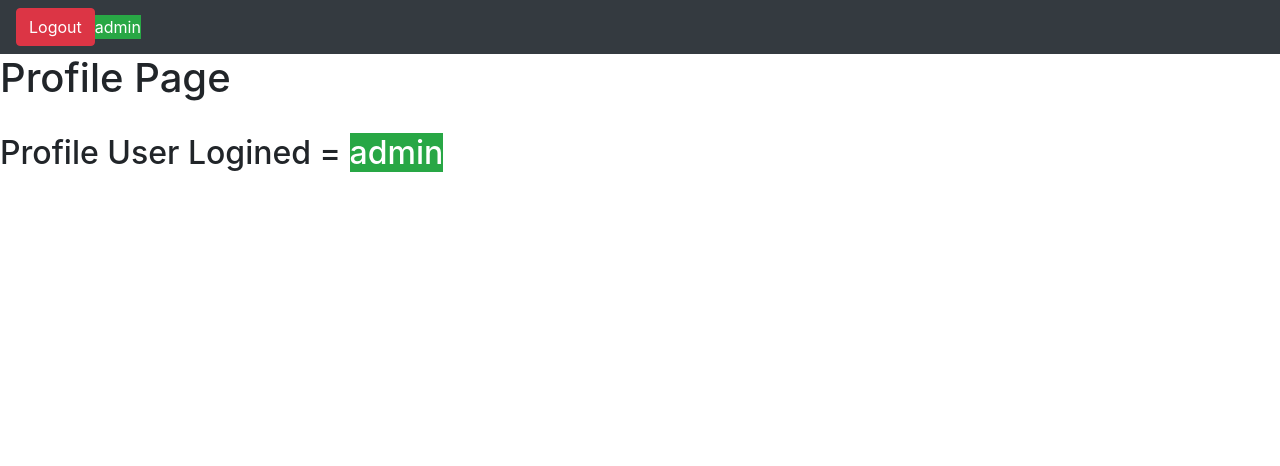
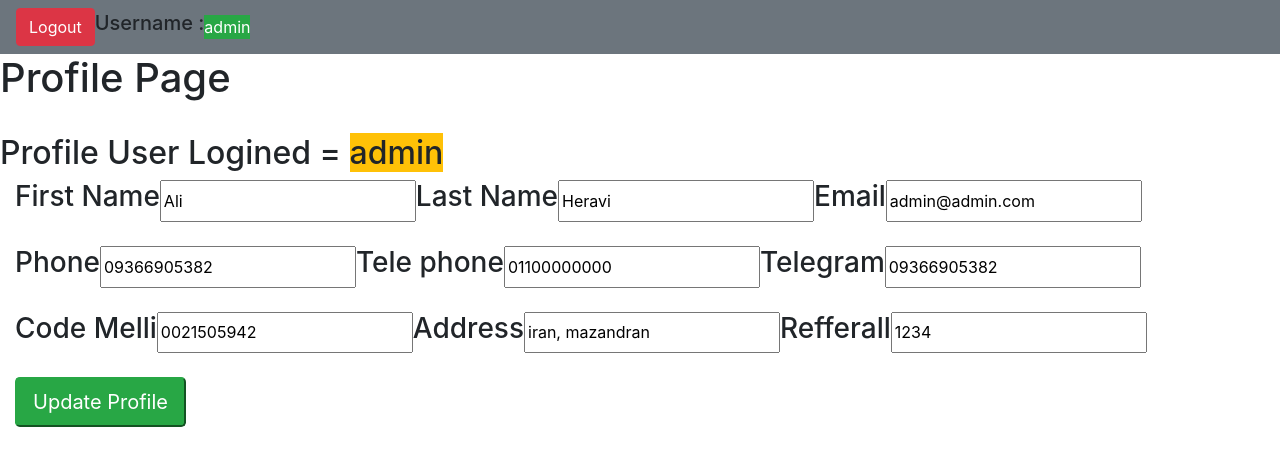
Before and after one commit to 6lineir/back-system, a Django app: page /accounts/profile/ in a window 1280 px wide. Shown: the top 466 px of the page. Run offline with Django 3.2, Linux system fonts and the light colour scheme; a user stored in the database is signed in; some libraries are stand-ins or nearby versions.

Commit message:
add EditeProfile form

```diff
--- /dev/null
+++ b/accounts/form.py
@@ -0,0 +1,20 @@
+from django import forms
+from django.forms import ModelForm
+from .models import User
+
+class EditProfileForm(ModelForm):
+  class Meta:
+    model = User
+    fields = (
+      "last_name",
+      "first_name",
+      "email",
+      "phone",
+      "tphone",
+      "telegram",
+      "codeMelli",
+      "addres",
+      "imageVertify1",
+      "imageVertify2",
+      "referallcode"
+    )
--- a/accounts/views.py
+++ b/accounts/views.py
@@ -1,13 +1,24 @@
 from django.shortcuts import render,redirect
 from .models import User
 from django.contrib import auth
-
+from django.contrib.auth.decorators import login_required
+from .form import EditProfileForm
 # Create your views here.
 def index(request):
+
   return render(request, "registration/index.html")
 
+@login_required
 def profile(request):
-  return render(request, "registration/profile.html")
+    if request.method == "POST":
+      form = EditProfileForm(request.POST, instance=request.user)
+      if form.is_valid:
+        form.save()
+        return redirect('accounts:profile')
+    else:
+      form = EditProfileForm(instance=request.user)
+      args = {'form': form}
+    return render(request, "registration/profile.html", args )
 
 def login(request):
     if request.method == 'POST':
--- a/templates/registration/base.html
+++ b/templates/registration/base.html
@@ -9,12 +9,13 @@
 
 </head>
 <header>
-  <nav class="navbar navbar-expand-lg navbar-light bg-dark">
+  <nav class="navbar navbar-expand-lg navbar-light bg-secondary">
     {% if user.is_authenticated %}
     <form method = "POST" action="{% url 'accounts:logout' %}">
       {% csrf_token %}
     <input class ="btn btn-danger" type="submit" value= "Logout" />
     </form>
+    <h5>Username :</h5>
     <span class="btn-success">{{user.username }}</span>
     {% else %}
     <a class="btn-lg btn-primary" href="{% url 'accounts:login' %}">Login</a>
--- a/templates/registration/login.html
+++ b/templates/registration/login.html
@@ -8,6 +8,7 @@
 <br/>
 {% endif %}
 
+<a class="btn-lg btn-danger" href="{% url 'accounts:signup' %}">Singup</button></a>
 <h1>Login!</h1>
 
 <form method = "POST" action="{% url 'accounts:login' %}">
@@ -22,6 +23,7 @@
     <br/>
     <input class ="btn btn-primary" type="submit" value= "Login" />
     <br/>
+
 </form>
 
 {% endblock %}
--- a/templates/registration/profile.html
+++ b/templates/registration/profile.html
@@ -3,6 +3,35 @@
 <h1>Profile Page</h1>
 <br/>
 
-  <h2>Profile User Logined = <span class="btn-success">{{user.username }}</span></h2>
-
+  <h2>Profile User Logined = <span class="btn-warning">{{user.username }}</span></h2>
+  <form method="POST" enctype="multipart/form-data">
+    {% csrf_token %}
+    <div class="col-sm">
+      <div class="col row">
+      <h3>First Name</h3>
+      <input type="text" name="first_name" value="{{ user.first_name }}" id="id_first_name">
+      <h3>Last Name</h3>
+      <input type="text" name="last_name" value="{{ user.last_name }}"  id="id_last_name">
+      <h3>Email</h3>
+      <input type="email" name="email" value="{{ user.email }}" id="id_email">
+      </div><br/>
+      <div class="col row">
+      <h3>Phone</h3>
+      <input type="text" name="phone" value="{{ user.phone }}" id="id_phone">
+      <h3>Tele phone</h3>
+      <input type="text" name="tphone" value="{{ user.tphone }}" id="id_tphone">
+      <h3>Telegram</h3>
+      <input type="text" name="telegram" value="{{ user.telegram }}" id="id_telegram">
+      </div><br/>
+      <div class="col row">
+      <h3>Code Melli</h3>
+      <input type="text" name="codeMelli" value="{{ user.codeMelli }}" id="id_codeMelli">
+      <h3>Address</h3>
+      <input type="text" name="addres" value="{{ user.addres }}" id="id_addres">
+      <h3>Refferall</h3>
+      <input type="text" name="referallcode" value="{{ user.referallcode }}" id="id_referallcode">
+      </div><br/>
+      <button class="btn-lg btn-success" type="submit">Update Profile</button>
+    </div>
+  </form>
 {% endblock %}
```
Also changed, not shown: db.sqlite3.
